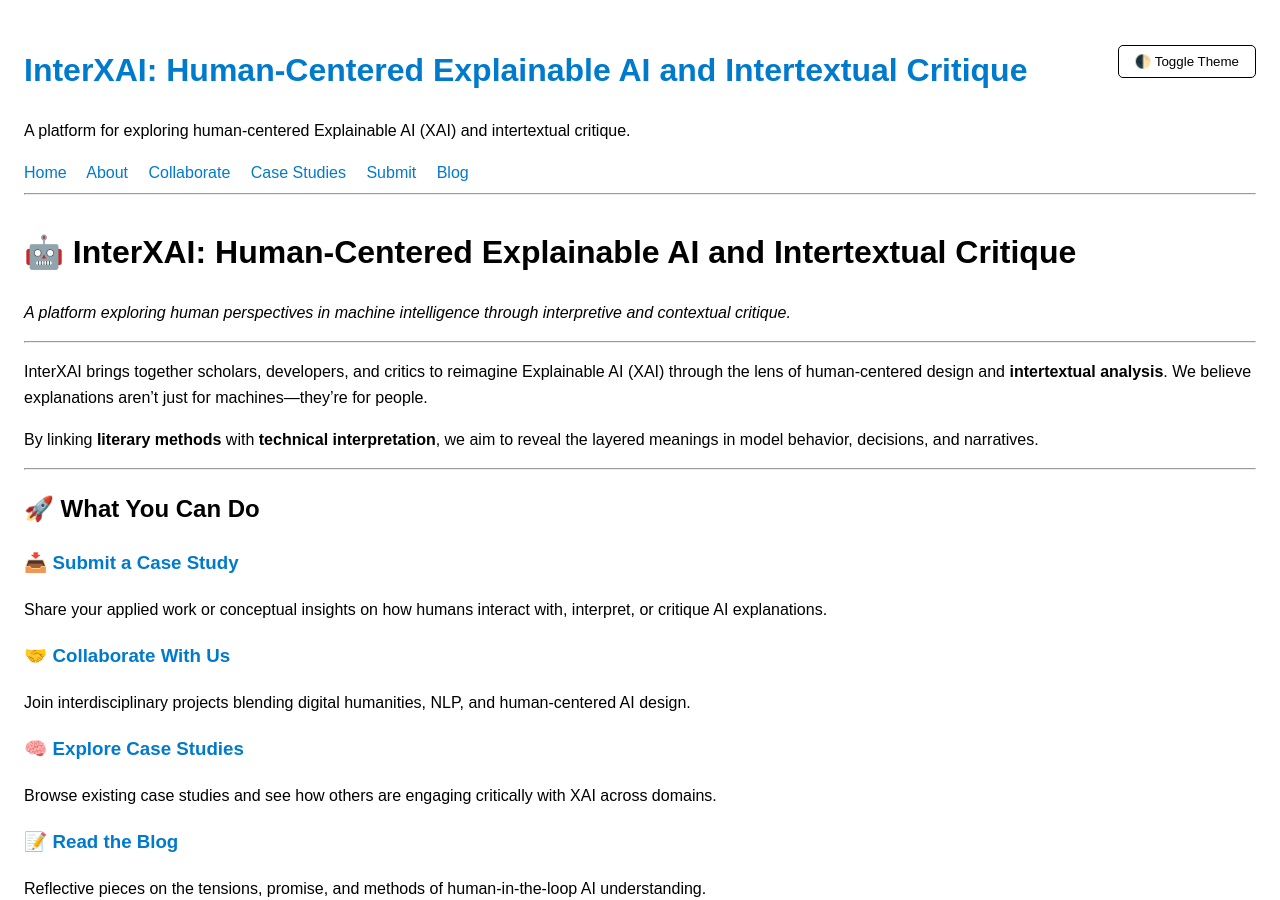
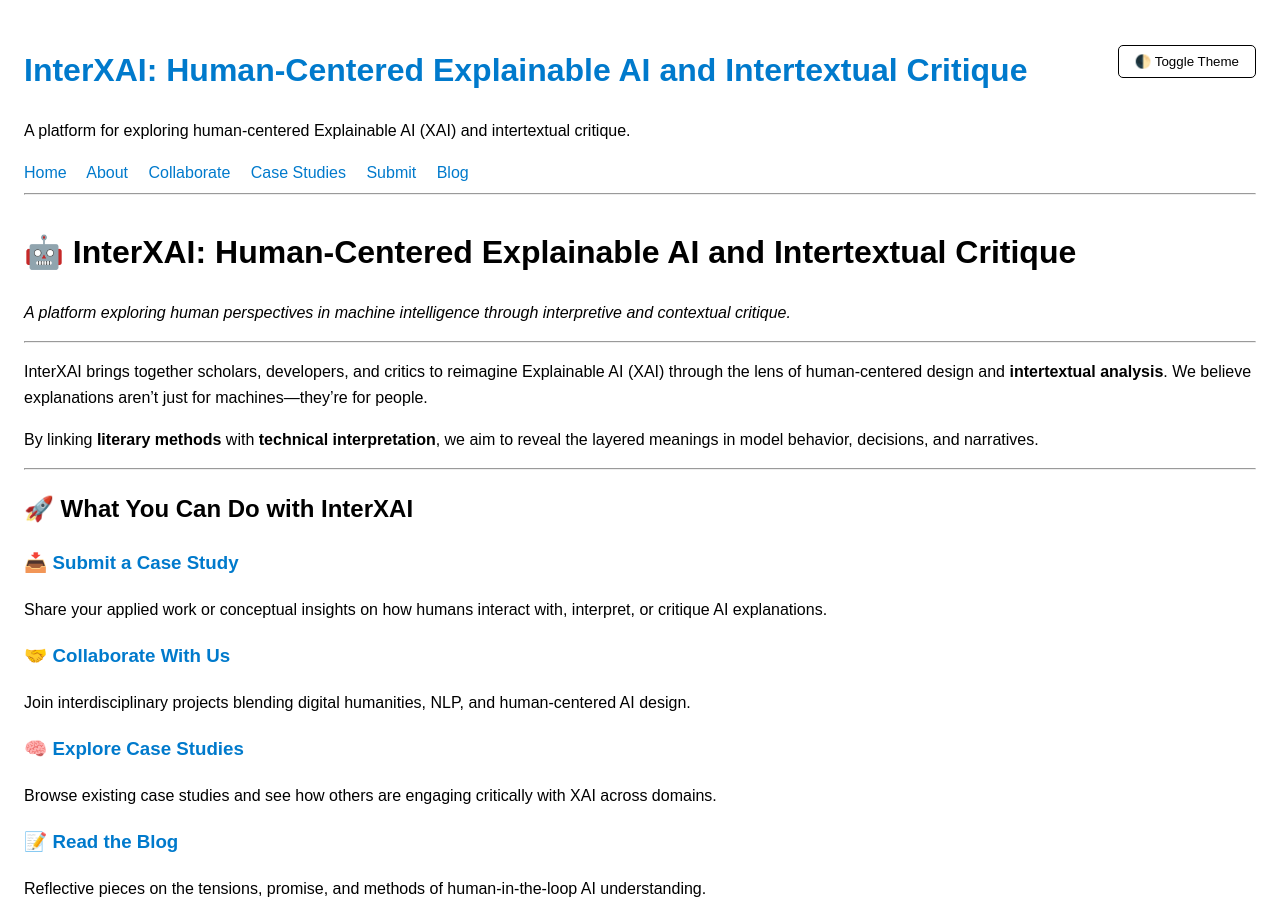
Before and after one commit to bfiliks/interxai.github.io, a Jekyll site: the page built from index.md, in a window 1280 px wide and 900 px high. Built offline with Jekyll 4.4.1, drawn with Linux system fonts in a browser that asks for light colours.

Commit message:
Update index.md

```diff
--- a/index.md
+++ b/index.md
@@ -15,7 +15,7 @@ By linking **literary methods** with **technical interpretation**, we aim to rev
 
 ---
 
-## 🚀 What You Can Do
+## 🚀 What You Can Do with InterXAI
 
 ### 📥 [Submit a Case Study]({{ site.baseurl }}/submit/)
 Share your applied work or conceptual insights on how humans interact with, interpret, or critique AI explanations.
```
